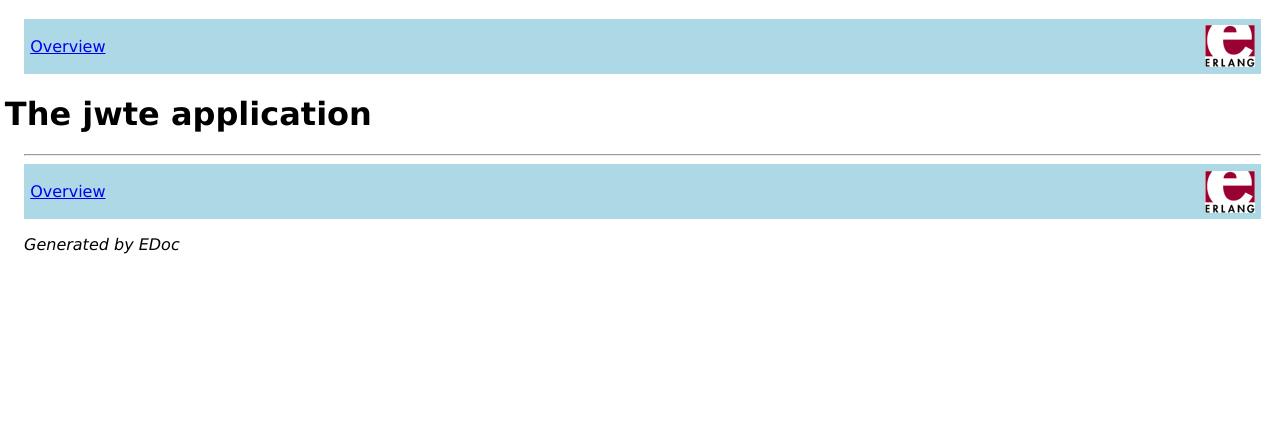
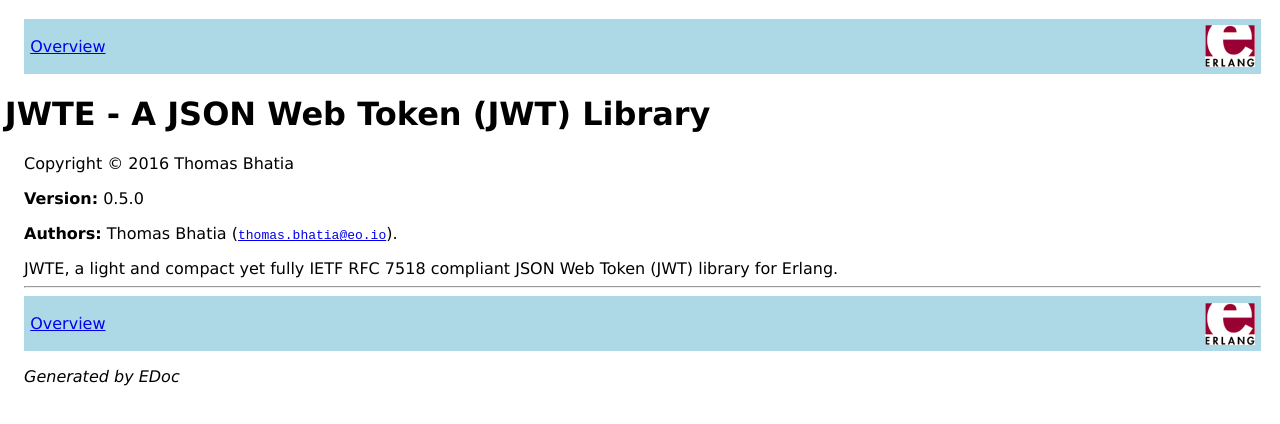
Before and after one commit to thomasbhatia/jwte, a plain HTML site: page doc/overview-summary.html in a window 1280 px wide. Drawn offline with Linux system fonts and the light colour scheme.

Commit message:
Add overview to edoc generated documentation

```diff
--- a/doc/overview-summary.html
+++ b/doc/overview-summary.html
@@ -2,12 +2,16 @@
 <html>
 <head>
 <meta http-equiv="Content-Type" content="text/html; charset=UTF-8">
-<title>The jwte application</title>
+<title>JWTE - A JSON Web Token (JWT) Library</title>
 <link rel="stylesheet" type="text/css" href="stylesheet.css" title="EDoc">
 </head>
 <body bgcolor="white">
 <div class="navbar"><a name="#navbar_top"></a><table width="100%" border="0" cellspacing="0" cellpadding="2" summary="navigation bar"><tr><td><a href="overview-summary.html" target="overviewFrame">Overview</a></td><td><a href="http://www.erlang.org/"><img src="erlang.png" align="right" border="0" alt="erlang logo"></a></td></tr></table></div>
-<h1>The jwte application</h1>
+<h1>JWTE - A JSON Web Token (JWT) Library</h1>
+<p>Copyright © 2016 Thomas Bhatia</p>
+<p><b>Version:</b> 0.5.0</p>
+<p><b>Authors:</b> Thomas Bhatia (<a href="mailto:thomas.bhatia@eo.io"><tt>thomas.bhatia@eo.io</tt></a>).</p>
+JWTE, a light and compact yet fully IETF RFC 7518 compliant JSON Web Token (JWT) library for Erlang.
 
 <hr>
 <div class="navbar"><a name="#navbar_bottom"></a><table width="100%" border="0" cellspacing="0" cellpadding="2" summary="navigation bar"><tr><td><a href="overview-summary.html" target="overviewFrame">Overview</a></td><td><a href="http://www.erlang.org/"><img src="erlang.png" align="right" border="0" alt="erlang logo"></a></td></tr></table></div>
```
